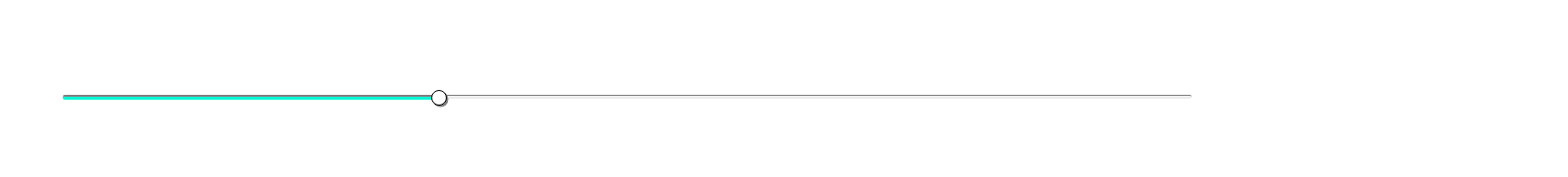
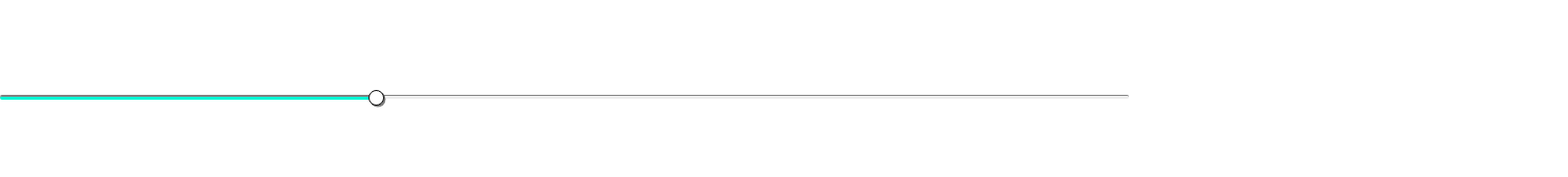
Before and after one commit to WildCodeSchool/Paris-0919-P2-Diabete, a React (Create React App) app in the folder ohmyg/: page / in a window 1280 px wide. Shown: the part 207-388 px from the top of the page at 98% size, 1600 px wide, since content can reach past the window. Built offline with nearby package versions, Linux system fonts and the light colour scheme.

Commit message:
fixed white space due to InputRange component

```diff
--- a/ohmyg/src/components/pages/calculation/CarbCalculation.css
+++ b/ohmyg/src/components/pages/calculation/CarbCalculation.css
@@ -109,7 +109,9 @@ label {
 }
 
 
-
+.InputRangeTest{
+   widows: 100%;
+}
 
 /* VERSION DESKTOP */
 
@@ -126,6 +128,7 @@ label {
 
 /* CAROUSEL */
 
+
 .carboCalculation-aliceCarousel{
    background-color: blueviolet;
 }
@@ -133,6 +136,7 @@ label {
 .carbo-carousel{
    width:100%;
    height: auto;
+   overflow: hidden;
 }
 
 .carbCalculation-totalCarousel{
@@ -163,11 +167,11 @@ label {
 }
 
 
-.alice-carousel__stage-item {
+/* .alice-carousel__stage-item {
    padding-left: 10px;
    padding-right: 10px;
    box-sizing: border-box;
- }
+ } */
 
  .alice-carousel__next-btn {
    text-align: left;
--- a/ohmyg/src/components/pages/calculation/CarbCalculation.js
+++ b/ohmyg/src/components/pages/calculation/CarbCalculation.js
@@ -76,7 +76,7 @@ class CarbCalculation extends React.Component {
                 <div className='blockFoodWeight'>
 
                     <h2 className='carbCalculation-h2'> {this.state.name} : </h2>
-
+                        <div className="InputRangeTest">
                             <InputRange
                                 className="input-range"
                                 step={0.5}
@@ -84,6 +84,7 @@ class CarbCalculation extends React.Component {
                                 minValue={0}
                                 value={this.state.value}
                                 onChange={value => this.setState({ value })} />
+                        </div>
 
                     <div className='inputWeightCarbo'>
                         <div className='inputWeight'>
```
Lines whose indentation alone changed are shown as unchanged.
